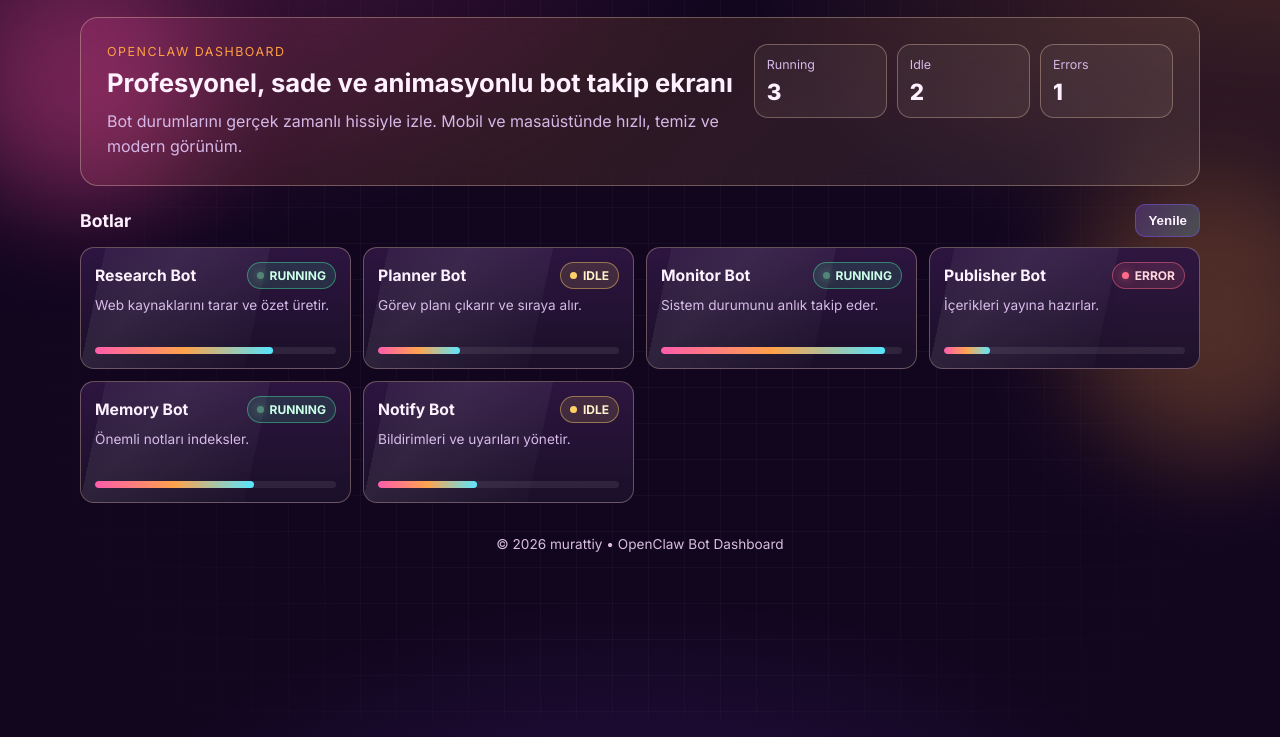
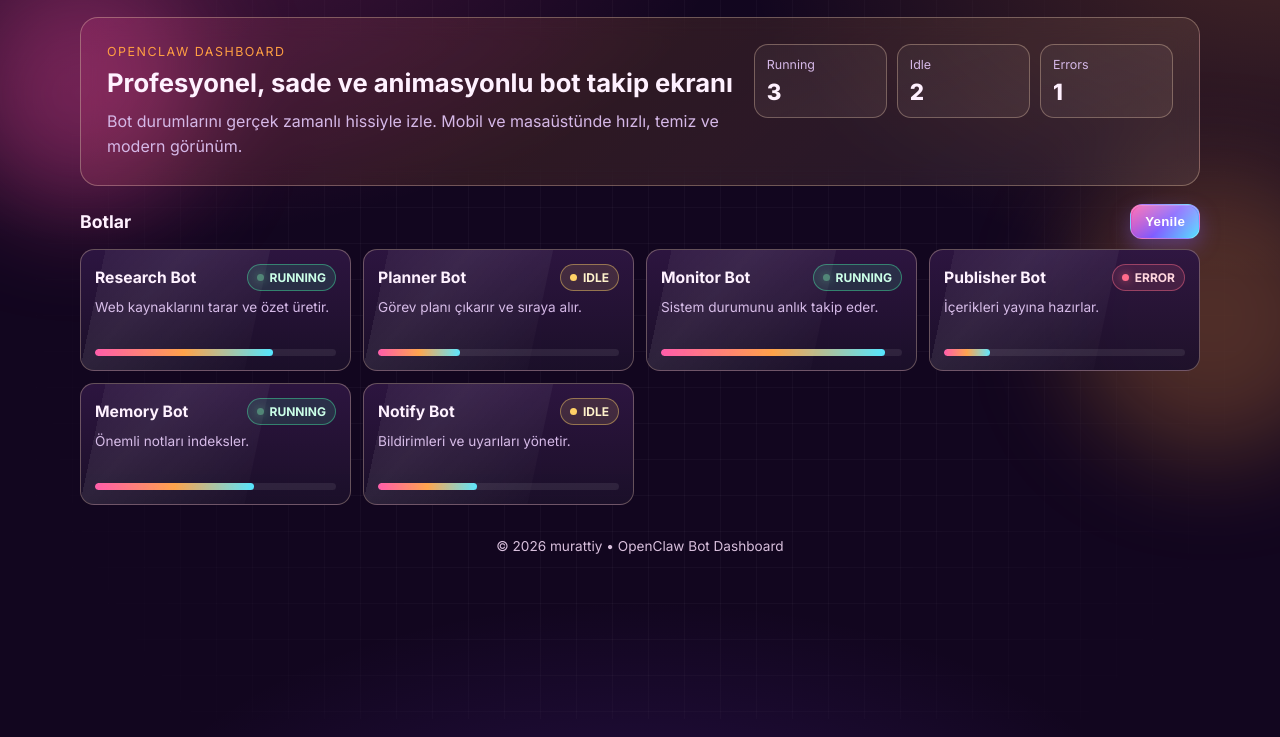
Before and after one commit to franticmurat-maker/franticmurat-maker.github.io, a plain HTML site: page index.html in a window 1280 px wide. Shown: the part 81-818 px from the top of the page. Drawn offline with Linux system fonts and the light colour scheme.

Commit message:
Restyle button with glossy neon gradient reel-inspired look

```diff
--- a/style.css
+++ b/style.css
@@ -101,10 +101,35 @@ body {
 .section-head { display: flex; justify-content: space-between; align-items: center; margin-bottom: 10px; }
 .section-head h3 { margin: 0; font-size: 1.1rem; }
 .refresh-btn {
-  border: 1px solid rgba(127,92,255,.42); background: linear-gradient(120deg, rgba(127,92,255,.26), rgba(85,230,255,.2));
-  color: var(--text); padding: 8px 12px; border-radius: 10px; cursor: pointer; font-weight: 600;
+  position: relative;
+  border: 1px solid rgba(255,255,255,.22);
+  background: linear-gradient(135deg, #ff4fa3 0%, #7f5cff 52%, #55e6ff 100%);
+  color: #ffffff;
+  padding: 9px 14px;
+  border-radius: 12px;
+  cursor: pointer;
+  font-weight: 700;
+  letter-spacing: .2px;
+  box-shadow: 0 8px 20px rgba(127,92,255,.35), inset 0 1px 0 rgba(255,255,255,.35);
+  transition: transform .2s ease, filter .2s ease, box-shadow .2s ease;
 }
-.refresh-btn:hover { filter: brightness(1.1); transform: translateY(-1px); }
+.refresh-btn::before {
+  content: "";
+  position: absolute;
+  inset: 1px;
+  border-radius: 11px;
+  background: linear-gradient(180deg, rgba(255,255,255,.22), rgba(255,255,255,0));
+  pointer-events: none;
+}
+.refresh-btn:hover {
+  filter: saturate(1.1) brightness(1.06);
+  transform: translateY(-2px);
+  box-shadow: 0 12px 26px rgba(127,92,255,.42), inset 0 1px 0 rgba(255,255,255,.45);
+}
+.refresh-btn:active {
+  transform: translateY(0);
+  box-shadow: 0 5px 14px rgba(127,92,255,.28), inset 0 1px 0 rgba(255,255,255,.25);
+}
 
 .bot-grid {
   display: grid;
```
